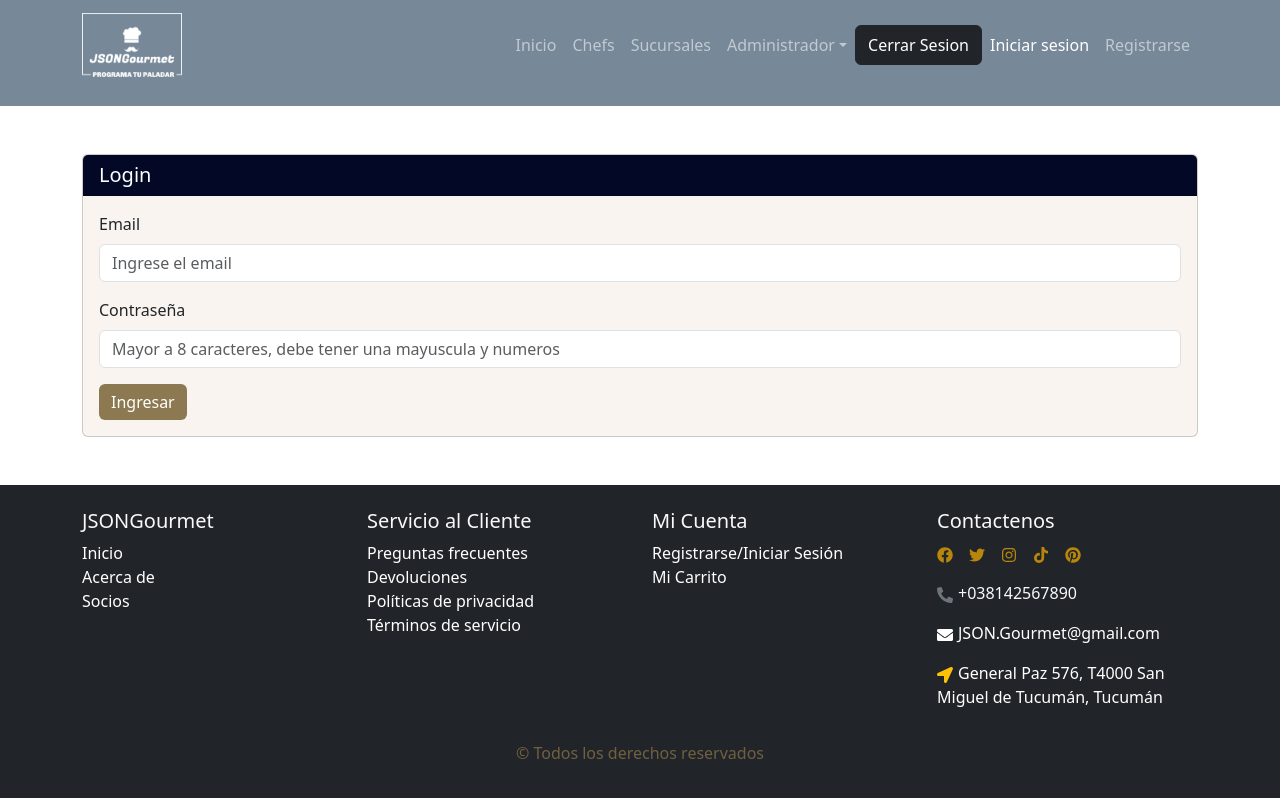
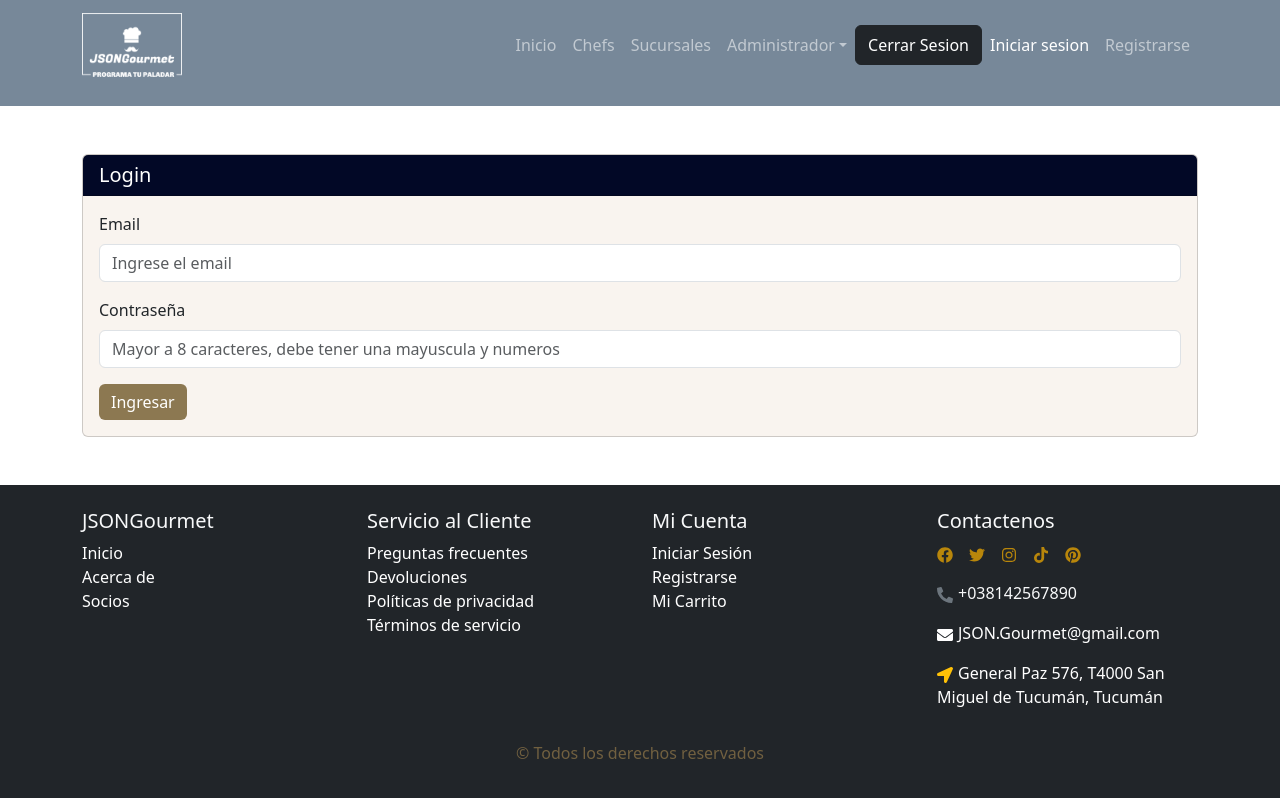
Before and after one commit to joaquin-fuentes/ProyectoFinal-Grupo3, a React (Vite) app: page /login in a window 1280 px wide. Shown: the top 798 px of the page. Built offline with nearby package versions, Linux system fonts and the light colour scheme.

Commit message:
Corrigiendo rutas de registro y de inicio de sesion

```diff
--- a/src/components/common/Footer.jsx
+++ b/src/components/common/Footer.jsx
@@ -32,7 +32,8 @@ const Footer = () => {
           <Col md={3}>
             <h5>Mi Cuenta</h5>
             <ul className="list-unstyled">
-              <li><Link to="/login" className="footer-link">Registrarse/Iniciar Sesión</Link></li>
+              <li><Link to="/login" className="footer-link">Iniciar Sesión</Link></li>
+              <li><Link to="/registro" className="footer-link">Registrarse</Link></li>
               <li><Link to="/cart" className="footer-link">Mi Carrito</Link></li>
             </ul>
           </Col>
```
